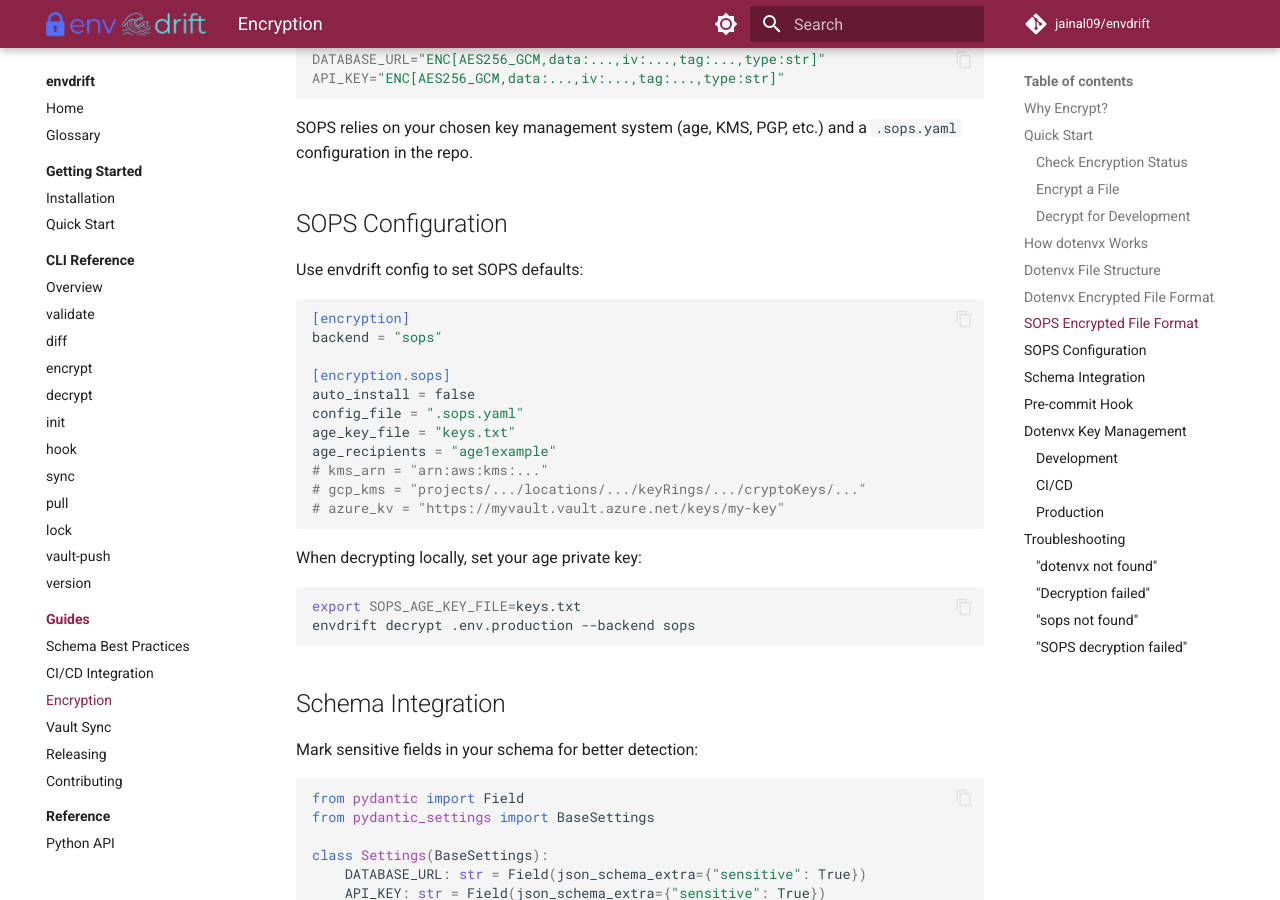
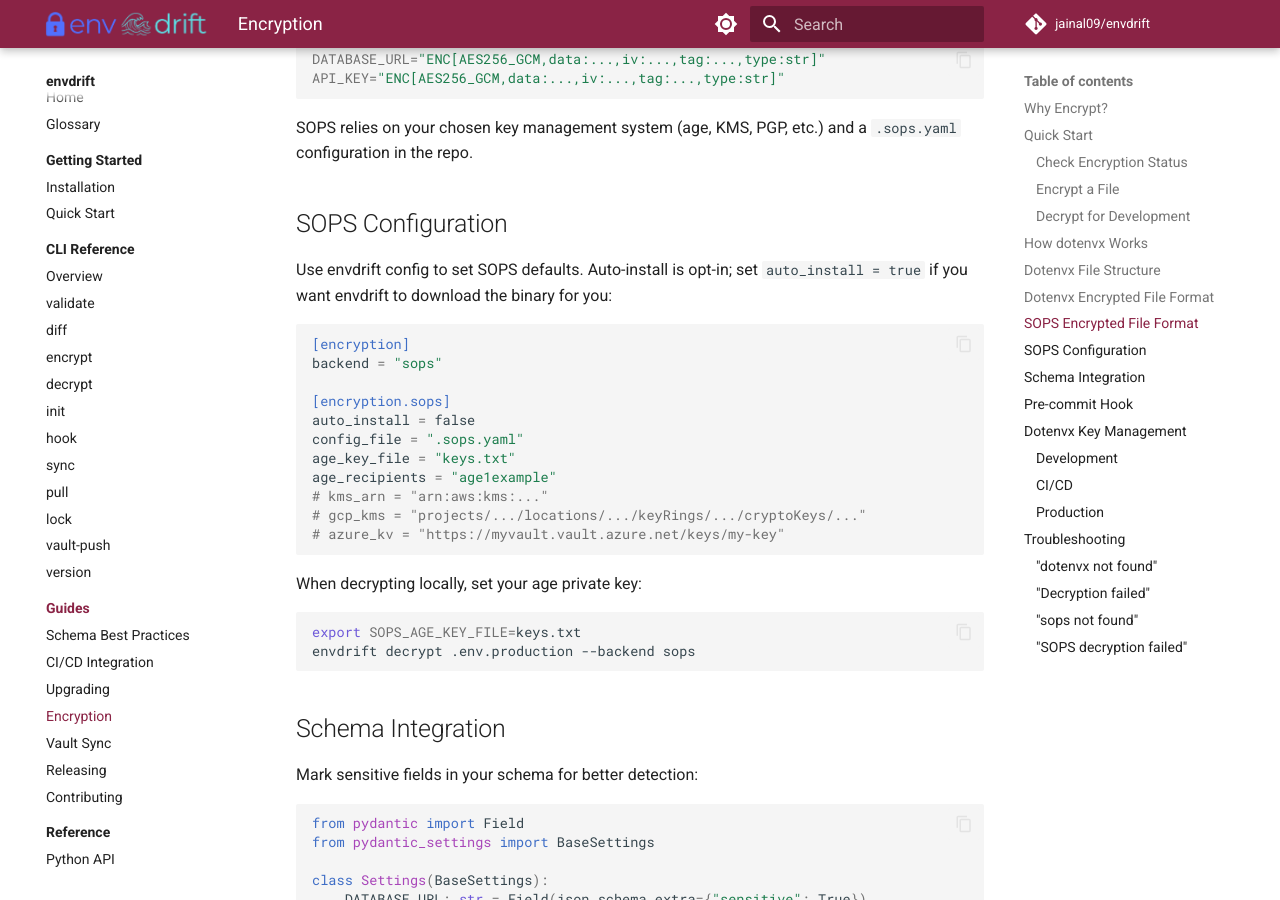
Before and after one commit to jainal09/envdrift, an MkDocs documentation site: the page built from docs/guides/encryption.md, in a window 1280 px wide and 900 px high, scrolled down 2398 px. Built offline with MkDocs 1.6.1 and Material for MkDocs 9.7.7, drawn with Linux system fonts in a browser that asks for light colours; comment, search, counter and statistics services are not loaded.

Commit message:
Address review feedback

````diff
--- a/docs/guides/encryption.md
+++ b/docs/guides/encryption.md
@@ -118,7 +118,8 @@ SOPS relies on your chosen key management system (age, KMS, PGP, etc.) and a
 
 ## SOPS Configuration
 
-Use envdrift config to set SOPS defaults:
+Use envdrift config to set SOPS defaults. Auto-install is opt-in; set
+`auto_install = true` if you want envdrift to download the binary for you:
 
 ```toml
 [encryption]
--- a/mkdocs.yml
+++ b/mkdocs.yml
@@ -57,6 +57,7 @@ nav:
   - Guides:
     - Schema Best Practices: guides/schema.md
     - CI/CD Integration: guides/cicd.md
+    - Upgrading: guides/upgrading.md
     - Encryption: guides/encryption.md
     - Vault Sync: guides/vault-sync.md
     - Releasing: guides/releasing.md
````
Also changed, not shown: CHANGELOG.md (added, +9 -0 lines), docs/guides/upgrading.md (added, +17 -0 lines), 3 other files.
